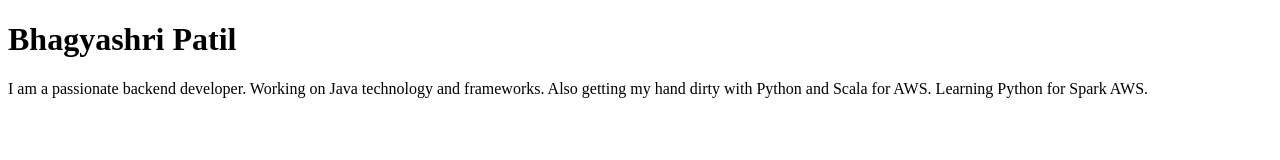
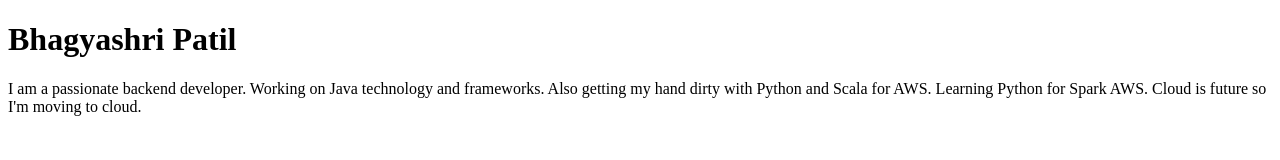
Before and after one commit to Bhagyashri96/Bhagyashri96.github.io, a plain HTML site: page index.html in a window 1280 px wide. Drawn offline with Linux system fonts and the light colour scheme.

Commit message:
Homepage changes done

```diff
--- a/index.html
+++ b/index.html
@@ -10,6 +10,8 @@
     <h1>Bhagyashri Patil</h1>
     <p>I am a passionate backend developer. Working on Java technology and frameworks. Also getting my hand dirty with Python and Scala for AWS.
         Learning Python for Spark AWS.
+
+        Cloud is future so I'm moving to cloud.
     </p>
 </body>
 </html>
```
